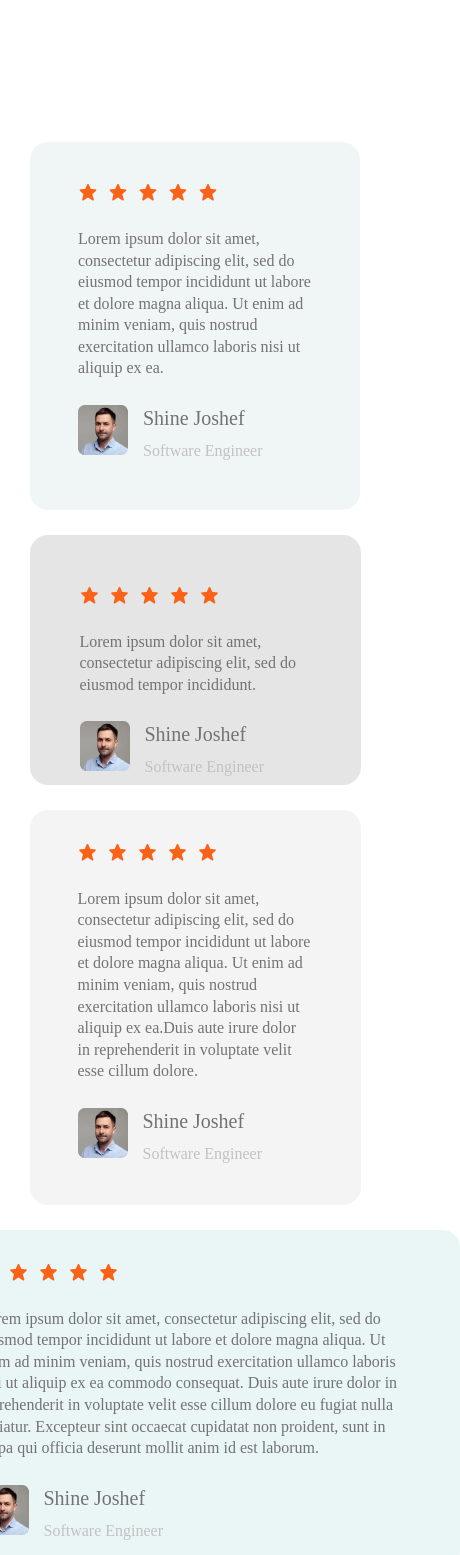
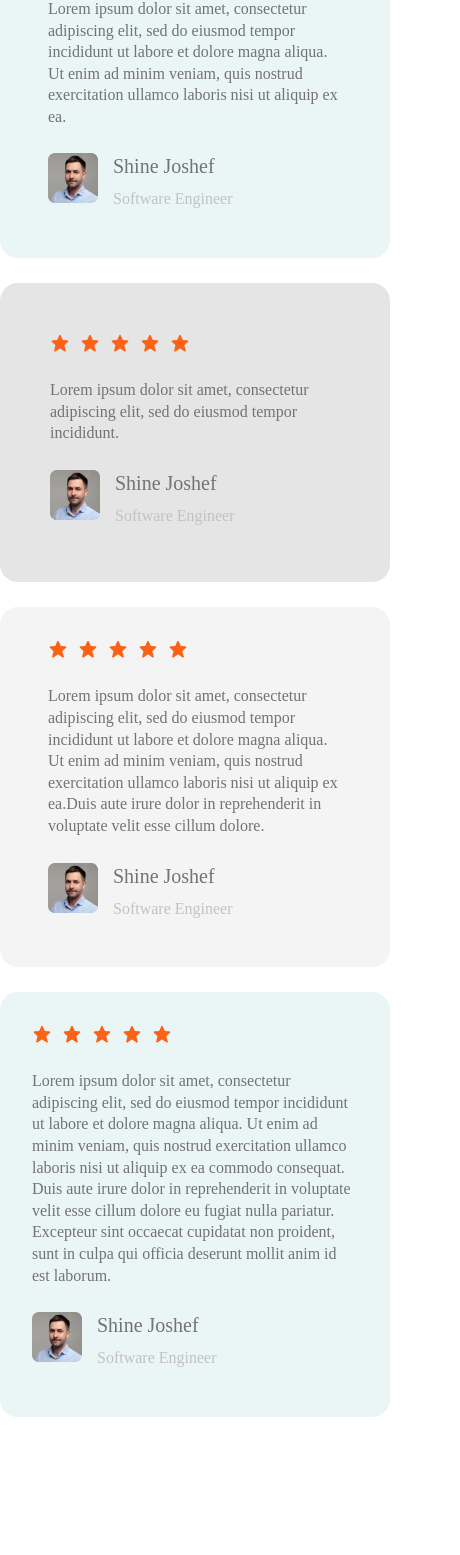
Before and after one commit to Learnwithusmansagheer/class-04, a React (Create React App) app: page / in a window 390 px wide. Shown: the part 3186-4741 px from the top of the page, 460 px wide, since content can reach past the window. After the commit the page ends 4603 px from the top, so only its background shows below. Built offline with nearby package versions, Linux system fonts and the light colour scheme; a web font is replaced by a local one.

Commit message:
feat: responsice card section

```diff
--- a/src/component/anotherclientscard/AnotherClientsCard.css
+++ b/src/component/anotherclientscard/AnotherClientsCard.css
@@ -10,6 +10,9 @@
     gap: 26px;
     border-radius: 18px;
     transition: all .5s ease-in;
+    width: 331px;
+    height: 250px;
+    padding: 50px 50px 40px 50px;
 }
 .raitingCard2:hover{
     background-color: rgb(30, 43, 55);
@@ -63,3 +66,9 @@ color: aliceblue;
     color: rgba(194, 194, 194, 1);
 
 }
+@media screen and (max-width:1000px) {
+    .raitingCard2 {
+        width: auto;
+        height: auto;
+    }
+}
--- a/src/component/anotherclientscard/AnotherClientsCard.js
+++ b/src/component/anotherclientscard/AnotherClientsCard.js
@@ -4,9 +4,9 @@ import Footerimg from '../../assets/images/cardimg.png';
 import './AnotherClientsCard.css'
 
 
-const AnotherClientsCard = ({ para, width, height, padding }) => {
+const AnotherClientsCard = ({ para}) => {
     return (
-        <div className="raitingCard2" style={{ width, height, padding }}>
+        <div className="raitingCard2" style={{}}>
             <div className="fivestar">
                 <Fivestar />
             </div>
--- a/src/component/anotherclientscard1/AnotherClientsCard1.css
+++ b/src/component/anotherclientscard1/AnotherClientsCard1.css
@@ -20,6 +20,9 @@ box-shadow: -6px 80px 48px 0px rgba(176, 176, 176, 0.05);
 box-shadow: -11px 142px 57px 0px rgba(176, 176, 176, 0.01);
 
 box-shadow: -16px 221px 62px 0px rgba(176, 176, 176, 0);
+width: 331px;
+height: 395px;
+padding: 32px 48px;
 
 }
 .raitingCard3:hover{
@@ -70,3 +73,9 @@ rgba(115, 115, 115, 1);
     color: rgba(194, 194, 194, 1);
 
 }
+@media screen and (max-width:1000px) {
+    .raitingCard3 {
+        width: auto;
+        height: auto;
+    }
+}
--- a/src/component/anotherclientscard1/AnotherClientsCard1.js
+++ b/src/component/anotherclientscard1/AnotherClientsCard1.js
@@ -4,9 +4,9 @@ import Footerimg from '../../assets/images/cardimg.png';
 import './AnotherClientsCard1.css'
 
 
-const AnotherClientsCard1 = ({ para, width, height, padding }) => {
+const AnotherClientsCard1 = ({ para }) => {
     return (
-        <div className="raitingCard3" style={{ width, height, padding }}>
+        <div className="raitingCard3" style={{ }}>
             <div className="fivestar">
                 <Fivestar />
             </div>
--- a/src/component/anotherclientscard2/AnotherClientsCard2.css
+++ b/src/component/anotherclientscard2/AnotherClientsCard2.css
@@ -9,11 +9,23 @@
     flex-direction: column;
     gap: 26px;
     border-radius: 18px;
+    transition: all ease-in .5s;
+    width: 529px;
+    height: 340px;
+
 
 }
-@media screen and (max-width:600px) {
+.raitingCard4:hover{
+    background-color: rgb(30, 43, 55);
+    color: aliceblue;
+    transform: translateY(-10px);
+    box-shadow: 0 8px 16px rgba(0, 0, 0, 0.2);
+}
+@media screen and (max-width:1000px) {
     .raitingCard4 {
-        width: 100px;
+        height: auto;
+        width: auto;
+        padding: 32px 32px;
     }
 }
 
--- a/src/component/anotherclientscard2/AnotherClientsCard2.js
+++ b/src/component/anotherclientscard2/AnotherClientsCard2.js
@@ -4,9 +4,9 @@ import Footerimg from '../../assets/images/cardimg.png';
 import './AnotherClientsCard2.css'
 
 
-const AnotherClientsCard2 = ({ para, width, height, padding }) => {
+const AnotherClientsCard2 = ({ para }) => {
     return (
-        <div className="raitingCard4" style={{ width, height, padding }}>
+        <div className="raitingCard4" style={{ }}>
             <div className="fivestar">
                 <Fivestar />
             </div>
--- a/src/component/clientscard/ClientsCard.css
+++ b/src/component/clientscard/ClientsCard.css
@@ -29,6 +29,7 @@
         flex-direction: column;
     }
     .one{
+        width: 100%;
         justify-content: center;
         align-items: center;
     }
@@ -39,3 +40,20 @@
 
 
 }
+@media screen and (max-width:1000px) {
+    #container11{
+        flex-direction: column;
+    }
+    .one{
+        width: auto;
+        justify-content: center;
+        align-items: center;
+        margin-top: 10px;
+    }
+    .two{
+        justify-content: center;
+        align-items: center;
+    }
+
+
+}
--- a/src/component/clientscard/ClientsCard.js
+++ b/src/component/clientscard/ClientsCard.js
@@ -11,34 +11,27 @@ export default function ClientCard() {
     const information = [
         {
             para: "Lorem ipsum dolor sit amet, consectetur adipiscing elit, sed do eiusmod tempor incididunt ut labore et dolore magna aliqua. Ut enim ad minim veniam, quis nostrud exercitation ullamco laboris nisi ut aliquip ex ea.",
-           width:'330px',
-            height: 'auto',
-            padding: '40px 48px 32px 48px'
+        //    width:'330px',
+
         },
     ];
 
     const anotherInformation = [
         {
             para: "Lorem ipsum dolor sit amet, consectetur adipiscing elit, sed do eiusmod tempor incididunt.",
-            width: '331px',
-            height: '250px',
-            padding: '50px 50px 40px 50px'
+
         },
     ];
     const anotherInformation1 = [
         {
             para: "Lorem ipsum dolor sit amet, consectetur adipiscing elit, sed do eiusmod tempor incididunt ut labore et dolore magna aliqua. Ut enim ad minim veniam, quis nostrud exercitation ullamco laboris nisi ut aliquip ex ea.Duis aute irure dolor in reprehenderit in voluptate velit esse cillum dolore.",
-            width: '331px',
-            height: '395px',
-            padding: '32px 48px'
+
         },
     ];
     const anotherInformation2 = [
         {
             para: "Lorem ipsum dolor sit amet, consectetur adipiscing elit, sed do eiusmod tempor incididunt ut labore et dolore magna aliqua. Ut enim ad minim veniam, quis nostrud exercitation ullamco laboris nisi ut aliquip ex ea commodo consequat. Duis aute irure dolor in reprehenderit in voluptate velit esse cillum dolore eu fugiat nulla pariatur. Excepteur sint occaecat cupidatat non proident, sunt in culpa qui officia deserunt mollit anim id est laborum.",
-            width: '529px',
-            height: '340px',
-            padding: '32px 48px'
+
         },
     ];
 
@@ -49,18 +42,18 @@ export default function ClientCard() {
                 <NewClientsCard
                     key={index}
                     para={info.para}
-                    width={info.width}
-                    height={info.height}
-                    padding={info.padding}
+                    // width={info.width}
+                    // height={info.height}
+                    // padding={info.padding}
                 />
             ))}
               {anotherInformation.map((info, index) => (
                 <AnotherClientsCard
                     key={index}
                     para={info.para}
-                    width={info.width}
-                    height={info.height}
-                    padding={info.padding}
+                    // width={info.width}
+                    // height={info.height}
+                    // padding={info.padding}
                 />
             ))}
             </div>
@@ -69,18 +62,18 @@ export default function ClientCard() {
                 <AnotherClientsCard1
                     key={index}
                     para={info.para}
-                    width={info.width}
-                    height={info.height}
-                    padding={info.padding}
+                    // width={info.width}
+                    // height={info.height}
+                    // padding={info.padding}
                 />
             ))}
              {anotherInformation2.map((info, index) => (
                 <AnotherClientsCard2
                     key={index}
                     para={info.para}
-                    width={info.width}
-                    height={info.height}
-                    padding={info.padding}
+                    // width={info.width}
+                    // height={info.height}
+                    // padding={info.padding}
                 />
             ))}
             </div>
--- a/src/component/new-clients-card/NewClientsCard.css
+++ b/src/component/new-clients-card/NewClientsCard.css
@@ -3,13 +3,24 @@
     src: url(../../assets/fonts/SF\ UI\ Display);
 }
 
+
 .raitingCard1 {
-    background-color: rgb(240, 245, 245);
+    background-color: rgb(234, 245, 245);
     display: flex;
     flex-direction: column;
     gap: 26px;
     border-radius: 18px;
+    transition: all ease-in .5s;
+    width: 330px;
+    height: auto;
+ padding: 40px 48px 32px 48px;
 
+}
+.raitingCard1:hover{
+    background-color: rgb(30, 43, 55);
+    color: aliceblue;
+    transform: translateY(-10px);
+    box-shadow: 0 8px 16px rgba(0, 0, 0, 0.2);
 }
 
 
@@ -54,3 +65,9 @@ rgba(115, 115, 115, 1);
     color: rgba(194, 194, 194, 1);
 
 }
+@media screen and (max-width:1000px) {
+    .raitingCard1 {
+        width: auto;
+        height: auto;
+    }
+}
--- a/src/component/new-clients-card/NewClientsCard.js
+++ b/src/component/new-clients-card/NewClientsCard.js
@@ -3,9 +3,9 @@ import Fivestar from '../fiveStar/Fivestar';
 import Footerimg from '../../assets/images/cardimg.png';
 import './NewClientsCard.css'
 
-const NewClientsCard = ({ para, width, height, padding }) => {
+const NewClientsCard = ({ para,  height, padding }) => {
     return (
-        <div className="raitingCard1" style={{ width, height, padding }}>
+        <div className="raitingCard1" style={{  height, padding }}>
             <div className="fivestar">
                 <Fivestar />
             </div>
--- a/src/component/pages/landing/Landing.css
+++ b/src/component/pages/landing/Landing.css
@@ -160,11 +160,12 @@
     text-align: center;
     color: rgba(0, 0, 79, 1);
 }
-.raiting-Card{
-    display: grid;
-    grid-template-columns: repeat(4,1fr);
-    background-color: aqua;
-}
+
 .add-card{
     margin-top: 50px;
 }
+@media screen and (max-width:1000px) {
+    .add-card{
+        margin-top: 5px;
+    }
+}
```
